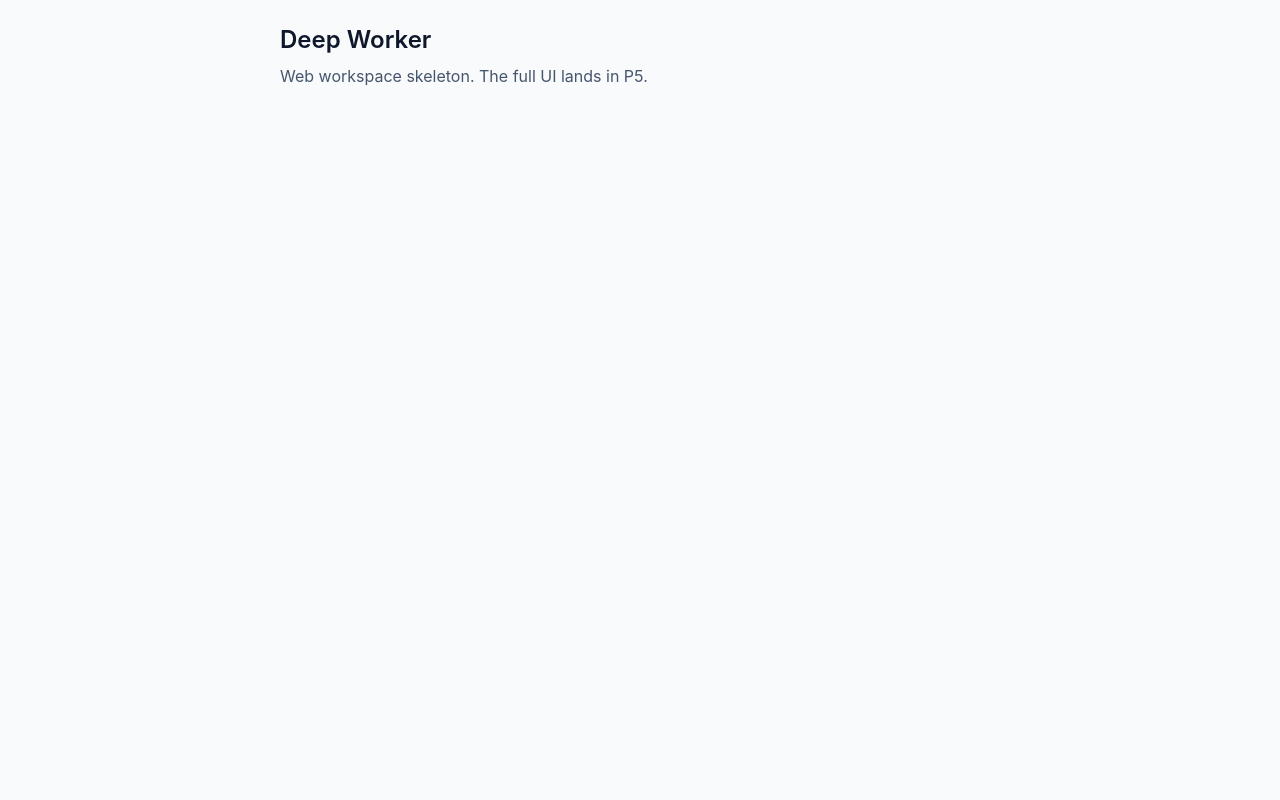
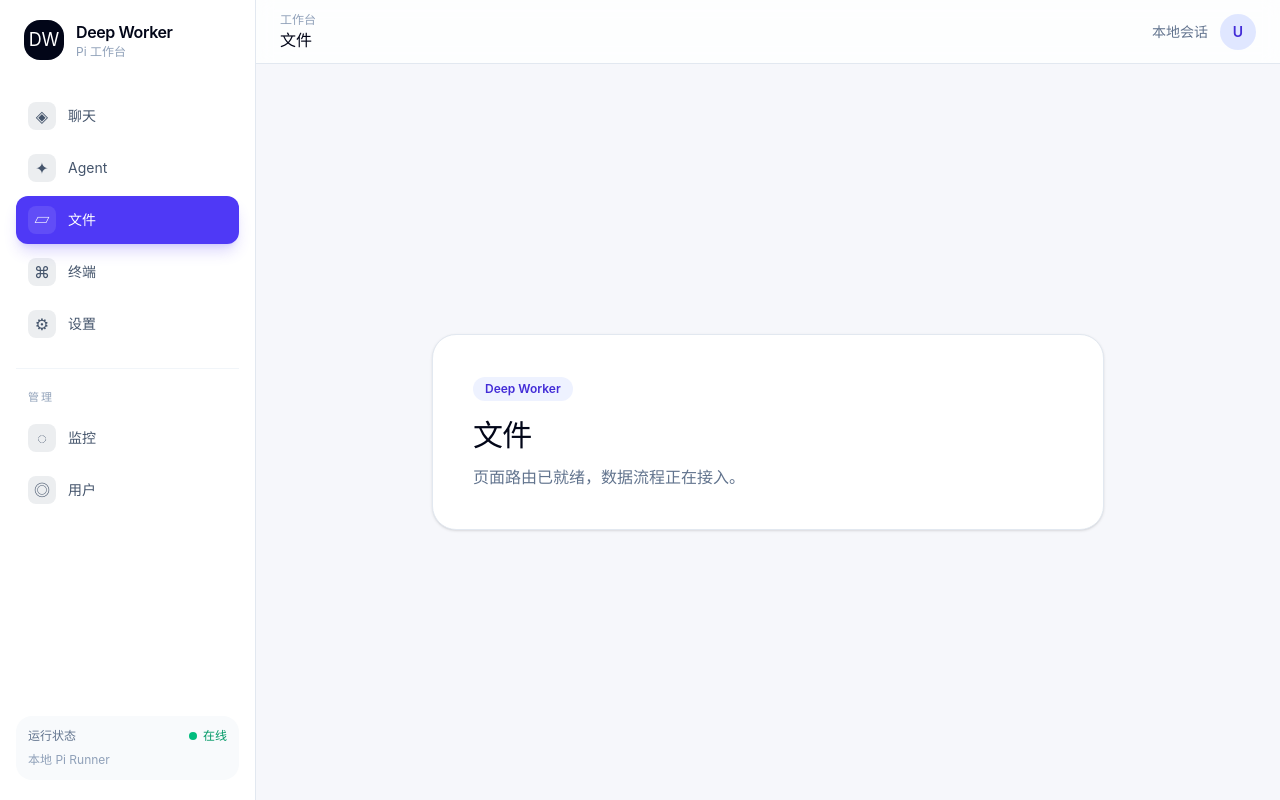
Before and after one commit to Cordis798/deep-worker, a React (Vite) app in the folder web/: page /files in a window 1280 px wide. Built offline with nearby package versions, Linux system fonts and the light colour scheme.

Commit message:
feat: 建立工作台路由与响应式布局

```diff
--- a/web/package.json
+++ b/web/package.json
@@ -12,7 +12,9 @@
   },
   "dependencies": {
     "react": "^19.2.8",
-    "react-dom": "^19.2.8"
+    "react-dom": "^19.2.8",
+    "react-router-dom": "^6.30.6",
+    "zustand": "^5.0.15"
   },
   "devDependencies": {
     "@tailwindcss/vite": "^4.3.3",
--- a/web/src/App.tsx
+++ b/web/src/App.tsx
@@ -1,10 +1,47 @@
+import {
+  Navigate,
+  Route,
+  RouterProvider,
+  createBrowserRouter,
+  createRoutesFromElements,
+} from 'react-router-dom';
+import { AppLayout } from './components/layout/AppLayout.js';
+import { RoutePlaceholder } from './pages/RoutePlaceholder.js';
+
+const routes = createRoutesFromElements(
+  <>
+    <Route path="/login" element={<RoutePlaceholder title="登录" />} />
+    <Route path="/register" element={<RoutePlaceholder title="注册" />} />
+    <Route path="/setup" element={<RoutePlaceholder title="初始化管理员" />} />
+    <Route path="/setup/providers" element={<RoutePlaceholder title="配置 Provider" />} />
+    <Route path="/setup/channels" element={<RoutePlaceholder title="配置渠道" />} />
+    <Route element={<AppLayout />}>
+      <Route path="/chat/:workspaceId?" element={<RoutePlaceholder title="聊天" />} />
+      <Route path="/groups" element={<Navigate to="/chat" replace />} />
+      <Route path="/agent-profiles" element={<RoutePlaceholder title="Agent 管理" />} />
+      <Route path="/files" element={<RoutePlaceholder title="文件" />} />
+      <Route path="/terminal" element={<RoutePlaceholder title="终端" />} />
+      <Route path="/settings" element={<RoutePlaceholder title="设置" />} />
+      <Route path="/monitor" element={<RoutePlaceholder title="监控" />} />
+      <Route path="/users" element={<RoutePlaceholder title="用户管理" />} />
+      <Route path="/capabilities/:section?" element={<RoutePlaceholder title="能力" />} />
+      <Route path="/tasks" element={<RoutePlaceholder title="任务" />} />
+      <Route path="/memory" element={<RoutePlaceholder title="记忆" />} />
+      <Route path="/usage" element={<RoutePlaceholder title="用量" />} />
+      <Route path="/billing" element={<RoutePlaceholder title="计费" />} />
+      <Route path="/skills" element={<Navigate to="/capabilities/skills" replace />} />
+      <Route path="/mcp-servers" element={<Navigate to="/capabilities/mcp" replace />} />
+      <Route path="/plugins" element={<Navigate to="/capabilities/plugins" replace />} />
+    </Route>
+    <Route path="/" element={<Navigate to="/chat" replace />} />
+    <Route path="*" element={<Navigate to="/chat" replace />} />
+  </>,
+);
+
+export function createAppRouter() {
+  return createBrowserRouter(routes);
+}
+
 export function App() {
-  return (
-    <main className="min-h-screen bg-slate-50 text-slate-900">
-      <div className="mx-auto max-w-3xl p-6">
-        <h1 className="text-2xl font-semibold">Deep Worker</h1>
-        <p className="mt-2 text-slate-600">Web workspace skeleton. The full UI lands in P5.</p>
-      </div>
-    </main>
-  );
+  return <RouterProvider router={createAppRouter()} />;
 }
--- /dev/null
+++ b/web/src/components/layout/AppLayout.tsx
@@ -0,0 +1,99 @@
+import { useState } from 'react';
+import { NavLink, Outlet, useLocation } from 'react-router-dom';
+
+const navItems = [
+  { to: '/chat', label: '聊天', icon: '◈' },
+  { to: '/agent-profiles', label: 'Agent', icon: '✦' },
+  { to: '/files', label: '文件', icon: '▱' },
+  { to: '/terminal', label: '终端', icon: '⌘' },
+  { to: '/settings', label: '设置', icon: '⚙' },
+];
+
+const adminItems = [
+  { to: '/monitor', label: '监控', icon: '◌' },
+  { to: '/users', label: '用户', icon: '◎' },
+];
+
+function Sidebar({ onNavigate }: { onNavigate: () => void }) {
+  const location = useLocation();
+  const renderItem = (item: (typeof navItems)[number]) => (
+    <NavLink
+      key={item.to}
+      to={item.to}
+      onClick={onNavigate}
+      className={({ isActive }) =>
+        `flex items-center gap-3 rounded-xl px-3 py-2.5 text-sm transition ${
+          isActive || (item.to === '/chat' && location.pathname.startsWith('/chat'))
+            ? 'bg-indigo-600 text-white shadow-lg shadow-indigo-600/20'
+            : 'text-slate-600 hover:bg-slate-100 hover:text-slate-950'
+        }`
+      }
+    >
+      <span className="grid h-7 w-7 place-items-center rounded-lg bg-current/10 text-base">{item.icon}</span>
+      <span>{item.label}</span>
+    </NavLink>
+  );
+
+  return (
+    <aside className="flex h-full w-64 shrink-0 flex-col border-r border-slate-200 bg-white px-4 py-5">
+      <div className="mb-8 flex items-center gap-3 px-2">
+        <div className="grid h-10 w-10 place-items-center rounded-2xl bg-slate-950 text-lg text-white">DW</div>
+        <div>
+          <div className="font-semibold tracking-tight text-slate-950">Deep Worker</div>
+          <div className="text-xs text-slate-400">Pi 工作台</div>
+        </div>
+      </div>
+      <nav aria-label="主导航" className="space-y-1">
+        {navItems.map(renderItem)}
+      </nav>
+      <div className="my-5 border-t border-slate-100" />
+      <div className="px-3 pb-2 text-[11px] font-semibold uppercase tracking-[0.18em] text-slate-400">管理</div>
+      <nav aria-label="管理导航" className="space-y-1">
+        {adminItems.map(renderItem)}
+      </nav>
+      <div className="mt-auto rounded-2xl bg-slate-50 p-3 text-xs text-slate-500">
+        <div className="flex items-center justify-between">
+          <span>运行状态</span>
+          <span className="flex items-center gap-1.5 text-emerald-600"><span className="h-2 w-2 rounded-full bg-emerald-500" />在线</span>
+        </div>
+        <div className="mt-2 text-slate-400">本地 Pi Runner</div>
+      </div>
+    </aside>
+  );
+}
+
+export function AppLayout() {
+  const [mobileOpen, setMobileOpen] = useState(false);
+  const location = useLocation();
+  const title = navItems.concat(adminItems).find((item) => location.pathname.startsWith(item.to))?.label ?? '工作台';
+
+  return (
+    <div className="min-h-screen bg-[#f6f7fb] text-slate-950">
+      <div className="flex min-h-screen">
+        <div className="hidden md:block"><Sidebar onNavigate={() => undefined} /></div>
+        {mobileOpen && (
+          <button className="fixed inset-0 z-30 bg-slate-950/30 md:hidden" aria-label="关闭导航" onClick={() => setMobileOpen(false)} />
+        )}
+        <div className={`fixed inset-y-0 left-0 z-40 transition-transform md:hidden ${mobileOpen ? 'translate-x-0' : '-translate-x-full'}`}>
+          <Sidebar onNavigate={() => setMobileOpen(false)} />
+        </div>
+        <main className="flex min-w-0 flex-1 flex-col">
+          <header className="flex h-16 items-center justify-between border-b border-slate-200 bg-white/80 px-4 backdrop-blur sm:px-6">
+            <div className="flex items-center gap-3">
+              <button className="rounded-xl border border-slate-200 px-3 py-2 text-sm md:hidden" onClick={() => setMobileOpen(true)} aria-label="打开导航">☰</button>
+              <div>
+                <div className="text-xs text-slate-400">工作台</div>
+                <h1 className="font-semibold">{title}</h1>
+              </div>
+            </div>
+            <div className="flex items-center gap-3 text-sm text-slate-500">
+              <span className="hidden sm:inline">本地会话</span>
+              <div className="grid h-9 w-9 place-items-center rounded-full bg-indigo-100 font-semibold text-indigo-700">U</div>
+            </div>
+          </header>
+          <div className="min-h-0 flex-1 overflow-auto"><Outlet /></div>
+        </main>
+      </div>
+    </div>
+  );
+}
--- a/web/src/index.css
+++ b/web/src/index.css
@@ -1 +1,28 @@
 @import 'tailwindcss';
+
+:root {
+  font-family: Inter, ui-sans-serif, system-ui, -apple-system, BlinkMacSystemFont,
+    "Segoe UI", sans-serif;
+  color: #0f172a;
+  background: #f6f7fb;
+  font-synthesis: none;
+  text-rendering: optimizeLegibility;
+}
+
+* {
+  box-sizing: border-box;
+}
+
+html,
+body,
+#root {
+  min-height: 100%;
+  margin: 0;
+}
+
+button,
+input,
+textarea,
+select {
+  font: inherit;
+}
--- /dev/null
+++ b/web/src/pages/RoutePlaceholder.tsx
@@ -0,0 +1,11 @@
+export function RoutePlaceholder({ title }: { title: string }) {
+  return (
+    <section className="mx-auto flex min-h-full w-full max-w-7xl items-center justify-center p-6 sm:p-10">
+      <div className="w-full max-w-2xl rounded-3xl border border-slate-200 bg-white p-8 shadow-sm sm:p-10">
+        <div className="mb-4 inline-flex rounded-full bg-indigo-50 px-3 py-1 text-xs font-semibold text-indigo-700">Deep Worker</div>
+        <h2 className="text-3xl font-semibold tracking-tight">{title}</h2>
+        <p className="mt-3 text-slate-500">页面路由已就绪，数据流程正在接入。</p>
+      </div>
+    </section>
+  );
+}
```
Also changed, not shown: 1 other file (tests, documents, lock files or other folders).
